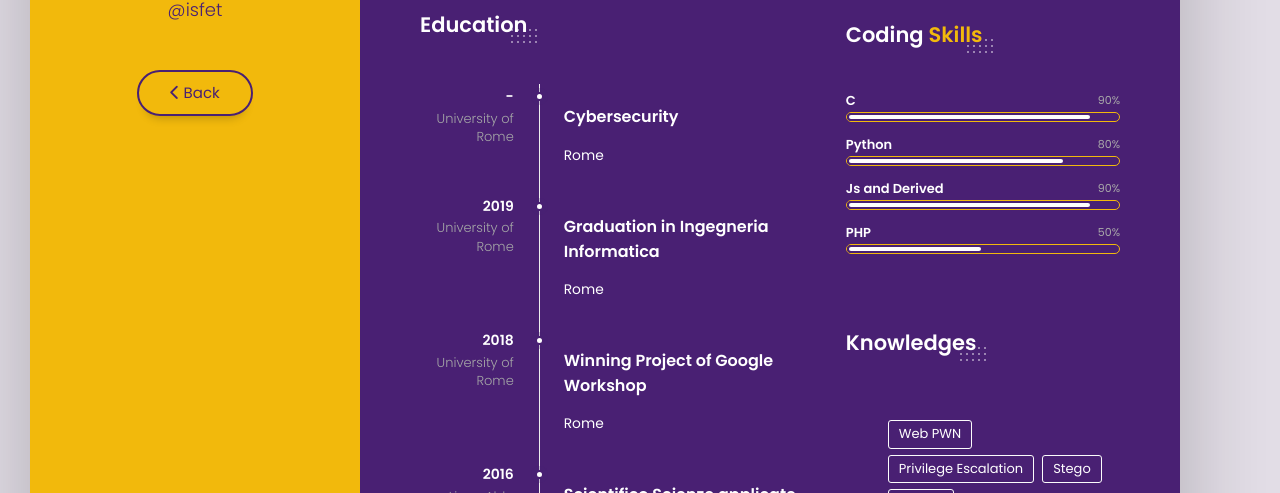
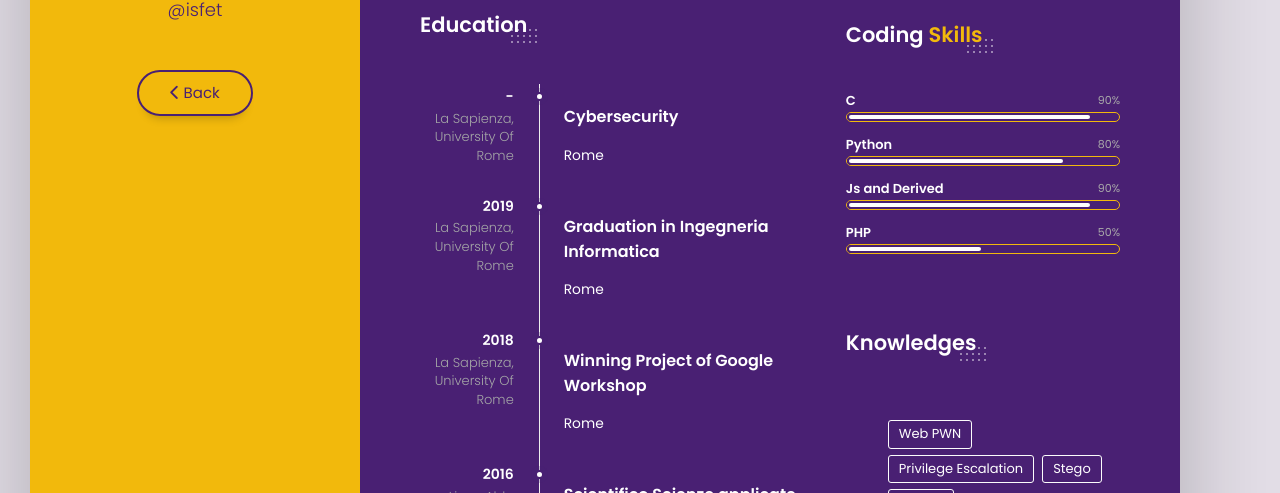
Before and after one commit to HACKappatoi/HACKappatoi.github.io, a Jekyll site: the page built from isfet_cv.md, in a window 1280 px wide. Shown: the part 474-967 px from the top of the page. Built offline with Jekyll 4.4.1, drawn with Linux system fonts in a browser that asks for light colours; nearby versions of some CDN libraries.

Commit message:
cv uniformed

```diff
--- a/isfet_cv.md
+++ b/isfet_cv.md
@@ -68,29 +68,29 @@
 
 
 educations_timeline: [  { year: "-"
-                        , company: University of Rome
-                        , title: Cybersecurity
+                        , company: "La Sapienza, University Of Rome"
+                        , title: "Cybersecurity"
                         , description: Rome
                         },
                         { year: 2019
-                        , company: University of Rome
-                        , title: Graduation in Ingegneria Informatica
+                        , company: "La Sapienza, University Of Rome"
+                        , title: "Graduation in Ingegneria Informatica"
                         , description: Rome
                         },
                         { year: 2018
-                        , company: University of Rome
-                        , title: Winning Project of Google Workshop
+                        , company: "La Sapienza, University Of Rome"
+                        , title: "Winning Project of Google Workshop"
                         , description: Rome
                         },
                         { year: 2016
-                        , company: Liceo Aldo Moro
-                        , title: Scientifico Scienze applicate
-                        , description: Margherita di Savoia - BT
+                        , company: "Liceo Aldo Moro"
+                        , title: "Scientifico Scienze applicate"
+                        , description: "Margherita di Savoia - BT"
                         },
                         { year: 2013
-                        , company: Rome CUP
-                        , title: Rome CUP 2013
-                        , description: Robotic National Challenge
+                        , company: "Rome CUP"
+                        , title: "Rome CUP 2013"
+                        , description: "Robotic National Challenge"
                         },
                      ]
 
```
Also changed, not shown: eurus_cv.md (+8 -3 lines), lucio_cv.md (+1 -1 lines).
